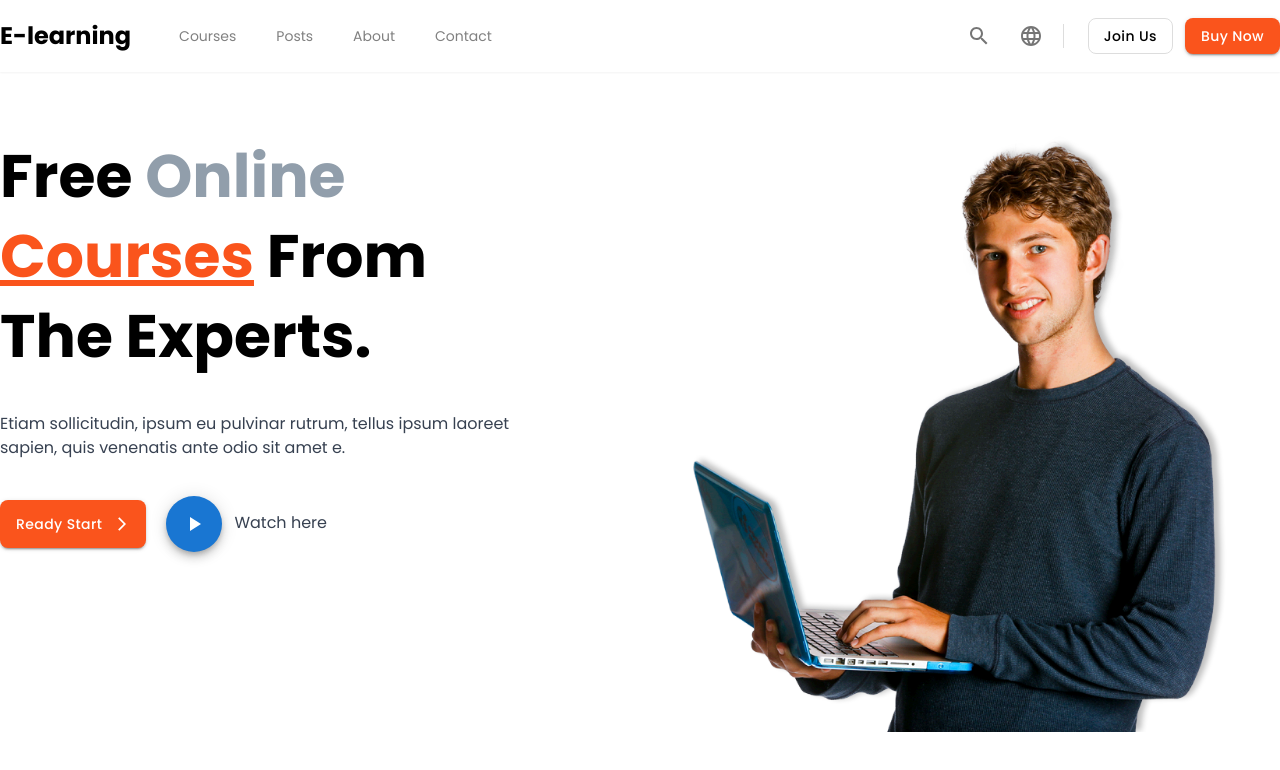
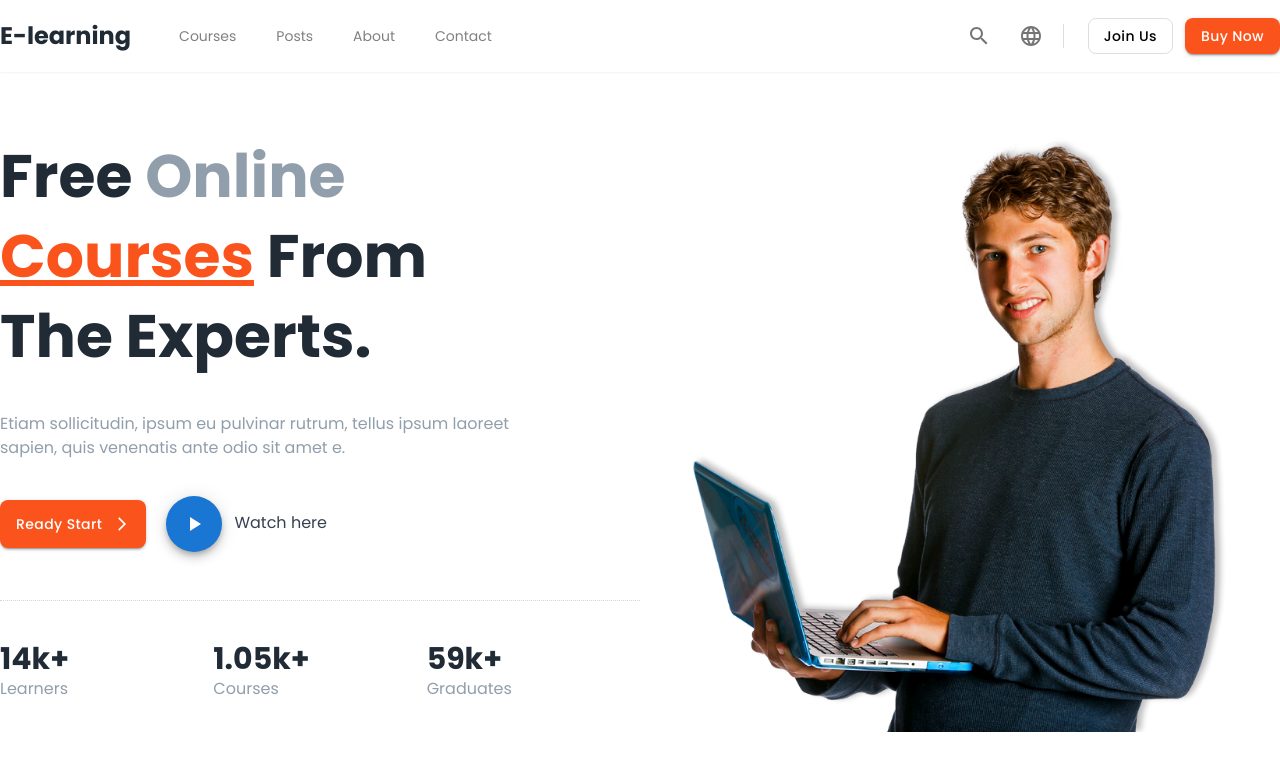
Before and after one commit to 404NotFoundedTeam/E-learning, a React (Create React App) app: page / in a window 1280 px wide. Shown: the top 770 px of the page. Built offline with nearby package versions, Linux system fonts and the light colour scheme.

Commit message:
design changes

```diff
--- a/src/components/Hero/index.js
+++ b/src/components/Hero/index.js
@@ -12,7 +12,7 @@ export default function Hero() {
         <h1 className='text-6xl font-bold capitalize md:pr-36 leading-[80px]'>
           Free <span className='text-[#919EAB]'>online</span> <span className='underline text-[#FA541C]'>courses</span> from the experts.
         </h1>
-        <p className='text-gray-700 my-9 md:pr-28'>Etiam sollicitudin, ipsum eu pulvinar rutrum, tellus ipsum laoreet sapien, quis venenatis ante odio sit amet e.</p>
+        <p className='text-[#919EAB] my-9 md:pr-28'>Etiam sollicitudin, ipsum eu pulvinar rutrum, tellus ipsum laoreet sapien, quis venenatis ante odio sit amet e.</p>
         <div>
           <MainButton variant='contained' className="!py-3 !px-4">Ready start <ArrowForwardIosIcon className='ml-3 !text-base' /></MainButton>
           <Link to='/' className='ml-5 text-gray-700 hover:text-black'>
@@ -22,6 +22,20 @@ export default function Hero() {
             <span className='ml-3'>Watch here</span>
           </Link>
         </div>
+        <div className='flex mt-12 border-t border-dotted border-gray-300 pt-10'>
+          <div className='w-4/12'>
+            <p className='text-3xl font-bold'>14k+</p>
+            <p className='text-[#919EAB]'>Learners</p>
+          </div>
+          <div className='w-4/12'>
+            <p className='text-3xl font-bold'>1.05k+</p>
+            <p className='text-[#919EAB]'>Courses</p>
+          </div>
+          <div className='w-4/12'>
+            <p className='text-3xl font-bold'>59k+</p>
+            <p className='text-[#919EAB]'>Graduates</p>
+          </div>
+        </div>
       </div>
       <div className='w-full lg:w-6/12'>
         <img className='w-10/12 mx-auto' src="img/student.png" alt="" />
--- a/src/index.css
+++ b/src/index.css
@@ -4,6 +4,29 @@
 
 * {
   font-family: "Poppins", sans-serif;
+}
+
+body {
+  color: #212b36;
+}
+
+::-webkit-scrollbar {
+  width: 8px;
+}
+
+/* Track */
+::-webkit-scrollbar-track {
+  background: #fff;
+}
+
+/* Handle */
+::-webkit-scrollbar-thumb {
+  background: #ddd;
+}
+
+/* Handle on hover */
+::-webkit-scrollbar-thumb:hover {
+  background: #ccc;
 }
 
 .header-cover {
```
